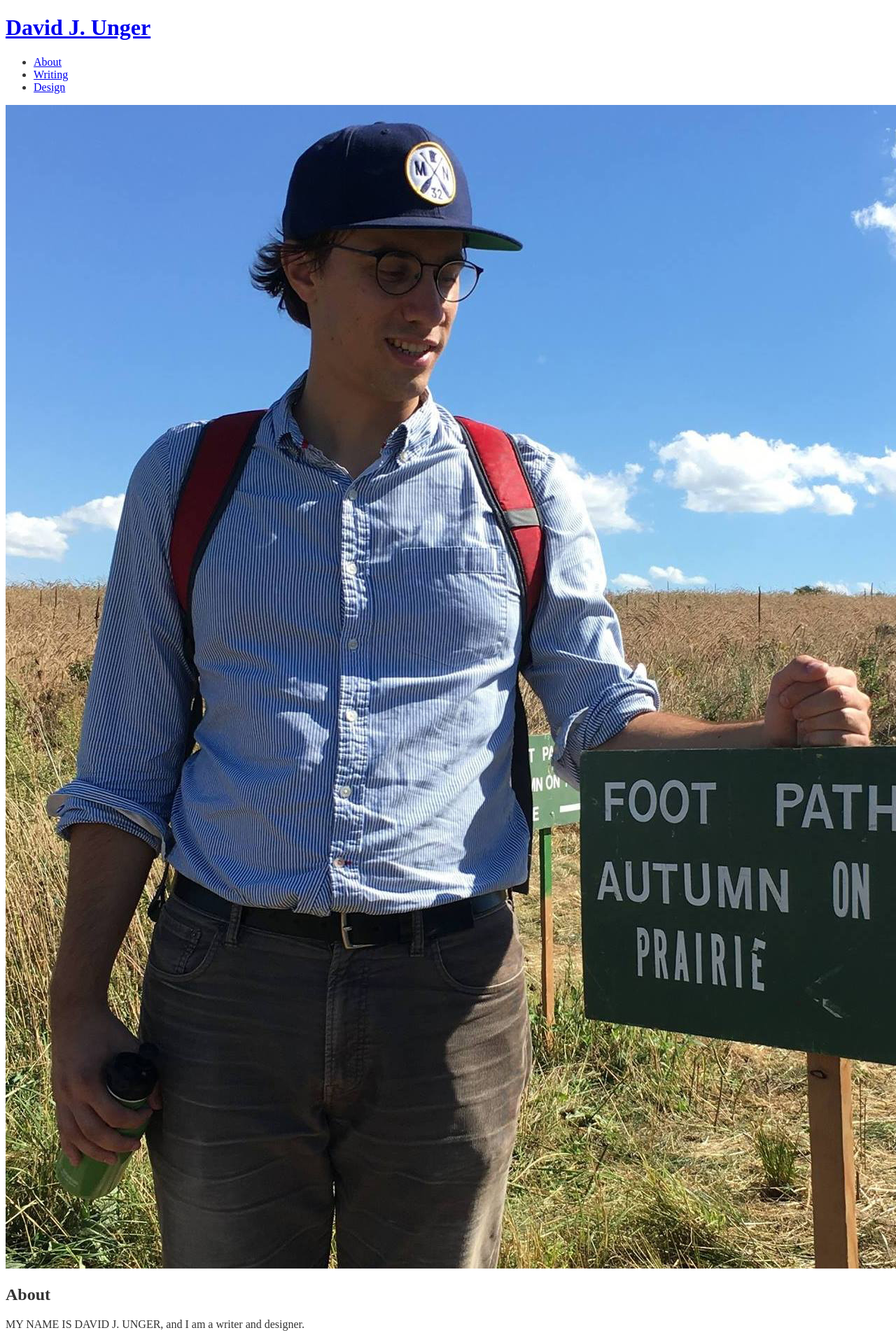
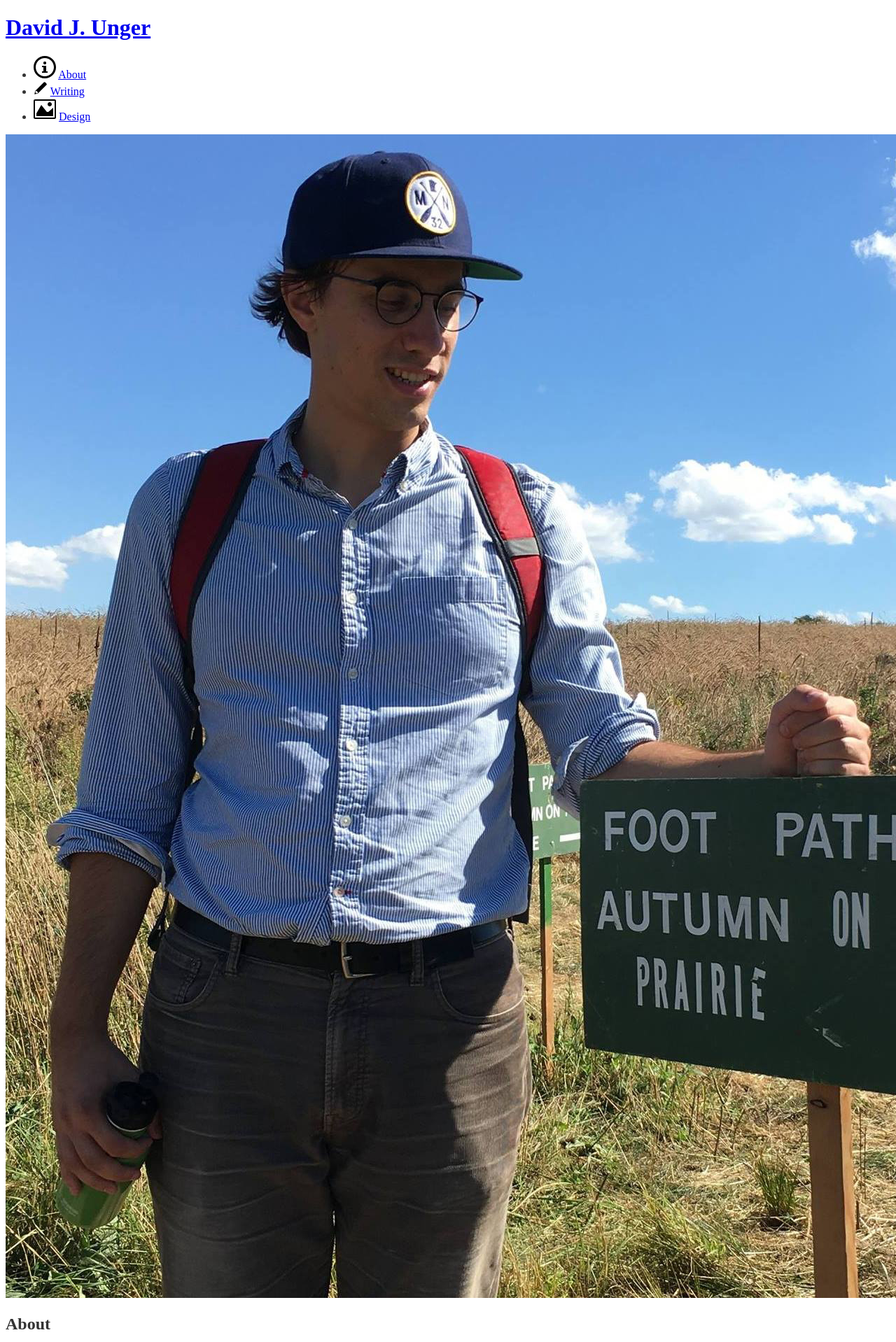
Before and after one commit to dungerdunger/dungerdunger.github.io, a Jekyll site: the page built from _pages/01_about.md, in a window 1280 px wide. Shown: the top 1918 px of the page at 70% size. Built offline with Jekyll 4.4.1, drawn with Linux system fonts in a browser that asks for light colours; some web fonts are replaced.

Commit message:
got icons for nav bar in place; figured out cool way to include svgs in jekyll

```diff
--- a/_includes/header.html
+++ b/_includes/header.html
@@ -4,9 +4,16 @@
 	</div>
 	<nav>
 		<ul>
-			{% for page in site.pages %} {% if page.title %}
-			<li><a href="{{ page.url | prepend: site.baseurl }}">{{ page.title }}</a></li>
-			{% endif %} {% endfor %}
+		{% for page in site.pages %}
+			{% if page.title %}
+				<li>
+
+					{% include {{ page.title | downcase | prepend: '/svg/' | append: '.svg'}} %}
+
+					<a href="{{ page.url | prepend: site.baseurl }}">{{ page.title }}</a>
+				</li>
+			{% endif %}
+		{% endfor %}
 		</ul>
 		</li>
 		</ul>
```
Also changed, not shown: _pages/02_writing.md (+1 -0 lines), _includes/svg/about.svg (added), _includes/svg/design.svg (added), _includes/svg/writing.svg (added), assets/svg/pencil.svg (added).
